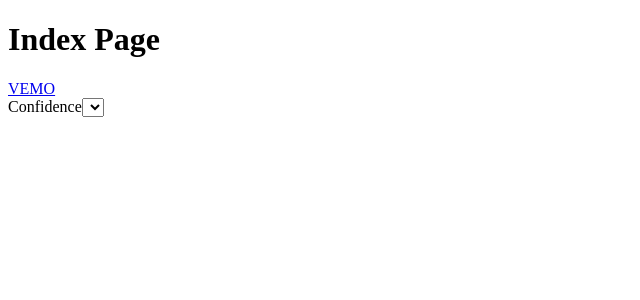
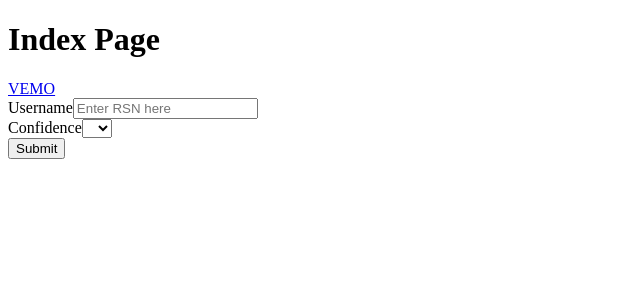
Before and after one commit to jdawg12/viability-model-base, a Next.js app: page / in a window 1280 px wide. Shown: the top 300 px of the page, without its empty margins (0-640 px from the left). Built offline with nearby package versions, Linux system fonts and the light colour scheme.

Commit message:
Form.js now working. Can now retrieve data

```diff
--- a/src/components/Form.js
+++ b/src/components/Form.js
@@ -11,14 +11,14 @@ class Form extends Component {
         }
     }
 
-    // handleUsernameChange = (e) => {
-    //     this.setState({
-    //         username : e.target.value
+    handleUsernameChange = (e) => {
+        this.setState({
+            username : e.target.value
 
-    //     })
-    //     console.log(this.username)
+        })
+        console.log(this.username)
 
-    // }
+    }
 
     handleConfidenceSelect = (e) => {
         this.setState({
@@ -29,23 +29,29 @@ class Form extends Component {
 
     }
 
+    handleSubmit = (e) => {
+        alert(`${this.state.username} ${this.state.confidence}`)
+    }
+
 
     render() {
         return (
-            <form>
-                {/* <div>
+            <form onSubmit={this.handleSubmit}>
+                <div>
                     <label>Username</label>
                     <input type ='text' placeholder='Enter RSN here' value={this.state.username} onChange = {this.handleUsernameChange}/>
-                </div> */}
+                </div>
 
                 <div>
                     <label>Confidence</label>
-                    <select value={this.state.confidence} onChange = {this.handleConfidenceSelect}>
-                        <option value ="asdasd"></option>
-                        <option value ="2"></option>
-                        <option value ="3"></option>
+                    <select value={this.state.confidence}  onChange = {this.handleConfidenceSelect}>
+                        <option value ='' disabled></option>
+                        <option value ="1">1</option>
+                        <option value ="2">2</option>
+                        <option value ="3">3</option>
                     </select>
                 </div>
+                <button type='submit'>Submit</button>
             </form>
 
         )
```
